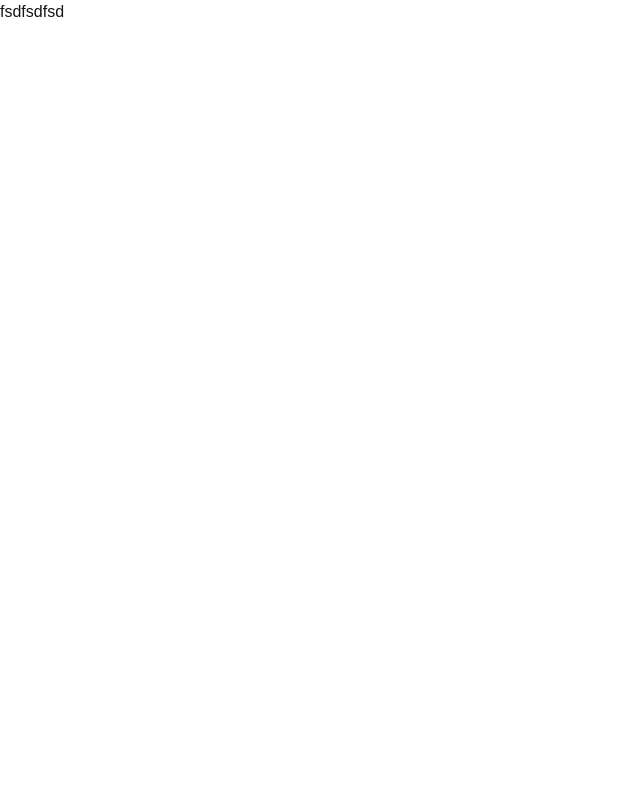
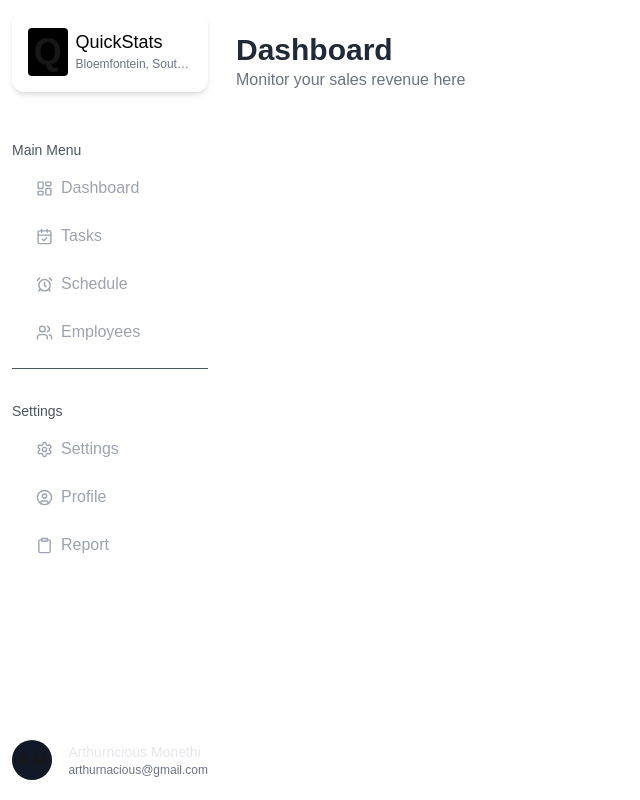
Before and after one commit to arthurnacious/task-trackr, a Next.js app: page /dashboard in a window 1280 px wide. Shown: the whole page, without its empty margins (0-640 px from the left). Built offline with nearby package versions, Linux system fonts and the light colour scheme.

Commit message:
md:navigation

```diff
--- a/src/app/(app)/dashboard/layout.tsx
+++ b/src/app/(app)/dashboard/layout.tsx
@@ -1,11 +1,96 @@
-import React, { FC } from "react";
+import Icon from "@/components/Icon";
+import Link from "next/link";
+import React, { FC, Fragment } from "react";
 
 interface Props {
   children: React.ReactNode;
 }
 
+const navItems = [
+  {
+    title: "Main Menu",
+    items: [
+      { name: "Dashboard", icon: "LayoutDashboard", href: "/dashboard" },
+      { name: "Tasks", icon: "CalendarCheck", href: "/tasks" },
+      { name: "Schedule", icon: "AlarmClock", href: "/schedule" },
+      { name: "Employees", icon: "Users", href: "/users" },
+    ],
+  },
+  {
+    title: "Settings",
+    items: [
+      { name: "Settings", icon: "Settings", href: "/settings" },
+      { name: "Profile", icon: "UserCircle", href: "/profile" },
+      { name: "Report", icon: "Clipboard", href: "/report" },
+    ],
+  },
+];
+
 const AppLayout: FC<Props> = ({ children }) => {
-  return <div>{children}</div>;
+  return (
+    <div className="flex h-screen w-screen dark:bg-neutral-950 md:p-3">
+      <div className="w-52 pr-3 h-full flex flex-col justify-between ">
+        <div className="">
+          <div className="flex h-20 rounded-xl bg-white p-4 shadow-md">
+            <div className=" bg-black rounded size-12 flex justify-center items-center mr-2">
+              <span className="text-4xl font-bold">Q</span>
+            </div>
+            <div className="overflow-hidden">
+              <div className="text-black text-lg">QuickStats</div>
+              <p className="text-xs text-gray-500 text-nowrap truncate">
+                Bloemfontein, South Africa
+              </p>
+            </div>
+          </div>
+          <nav className="mt-8 gap-4 flex flex-col">
+            {navItems.map((item, index) => (
+              <Fragment key={item.title}>
+                <div className="mt-4">
+                  <div className="text-sm text-gray-600">{item.title}</div>
+                  <ul className="mt-2 ml-2 space-y-2">
+                    {item.items.map((item) => (
+                      <li key={item.name}>
+                        <Link
+                          href={item.href}
+                          className="flex items-center px-4 py-2 mr-2 text-gray-400 hover:bg-gray-100 hover:text-gray-900 rounded duration-200"
+                        >
+                          <Icon
+                            iconName={item.icon}
+                            size={17}
+                            className="mr-2"
+                          />
+                          <span className="text-md">{item.name}</span>
+                        </Link>
+                      </li>
+                    ))}
+                  </ul>
+                </div>
+                {navItems.length - 1 !== index && (
+                  <div className="h-[1px] bg-gray-600" />
+                )}
+              </Fragment>
+            ))}
+          </nav>
+        </div>
+        <div className="mb-2">
+          <div className="flex justify-between items-center">
+            <div className="flex items-center justify-center bg-gray-900 size-10 mr-2 rounded-full font-black text-md p-5">
+              A.M
+            </div>
+            <div className="text-nowrap">
+              <div className="text-sm text-gray-200">Arthurncious Monethi</div>
+              <div className="text-xs text-gray-500">
+                arthurnacious@gmail.com
+              </div>
+            </div>
+          </div>
+        </div>
+      </div>
+      <div className="px-4 py-5 bg-white flex-1 md:rounded-xl text-gray-800 ">
+        {children}
+      </div>
+    </div>
+  );
 };
 
 export default AppLayout;
--- a/src/app/(app)/dashboard/page.tsx
+++ b/src/app/(app)/dashboard/page.tsx
@@ -1,7 +1,12 @@
 import React from "react";
 
 const DahsboardPage = () => {
-  return <div>fsdfsdfsd</div>;
+  return (
+    <div>
+      <h1 className="text-3xl font-bold">Dashboard</h1>
+      <p className="text-gray-500">Monitor your sales revenue here</p>
+    </div>
+  );
 };
 
 export default DahsboardPage;
--- a/src/app/layout.tsx
+++ b/src/app/layout.tsx
@@ -1,18 +1,6 @@
 import type { Metadata } from "next";
-import localFont from "next/font/local";
 import { ThemeProvider } from "@/components/theme-provider";
 import "./globals.css";
-
-const geistSans = localFont({
-  src: "./fonts/GeistVF.woff",
-  variable: "--font-geist-sans",
-  weight: "100 900",
-});
-const geistMono = localFont({
-  src: "./fonts/GeistMonoVF.woff",
-  variable: "--font-geist-mono",
-  weight: "100 900",
-});
 
 export const metadata: Metadata = {
   title: "Create Next App",
@@ -26,9 +14,7 @@ export default function RootLayout({
 }>) {
   return (
     <html lang="en" suppressHydrationWarning>
-      <body
-        className={`${geistSans.variable} ${geistMono.variable} antialiased`}
-      >
+      <body>
         <ThemeProvider
           attribute="class"
           defaultTheme="system"
--- /dev/null
+++ b/src/components/Icon.tsx
@@ -0,0 +1,26 @@
+// Import all icons from lucide-react
+import * as Icons from "lucide-react";
+import { LucideProps } from "lucide-react";
+
+interface IconProps {
+  iconName: string;
+  className?: string;
+  size?: number;
+}
+
+const Icon = ({ iconName, className = "", size = 24 }: IconProps) => {
+  // Get the specific icon from the Icons object using the string and type it as a valid Lucide React component
+  const LucideIcon = Icons[
+    iconName as keyof typeof Icons
+  ] as React.FC<LucideProps>;
+
+  // Check if the icon exists, otherwise return a default or error message
+  if (!LucideIcon) {
+    return <span>Icon not found</span>;
+  }
+
+  // Render the icon component with size and color props
+  return <LucideIcon size={size} className={className} />;
+};
+
+export default Icon;
```
